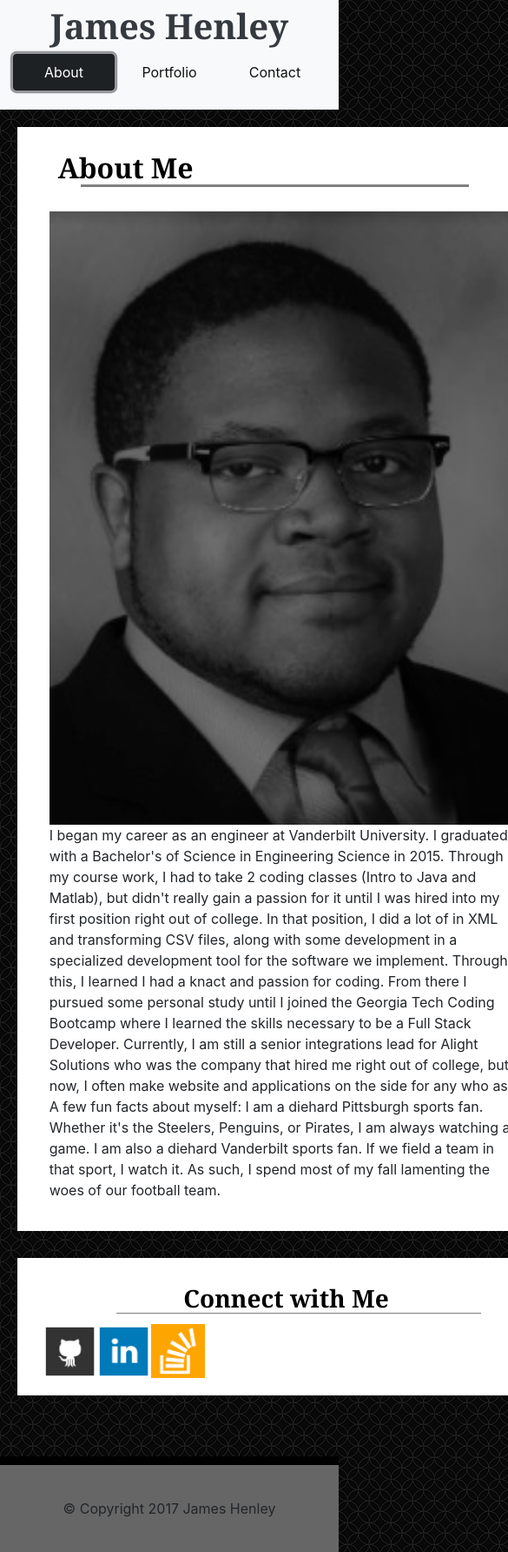
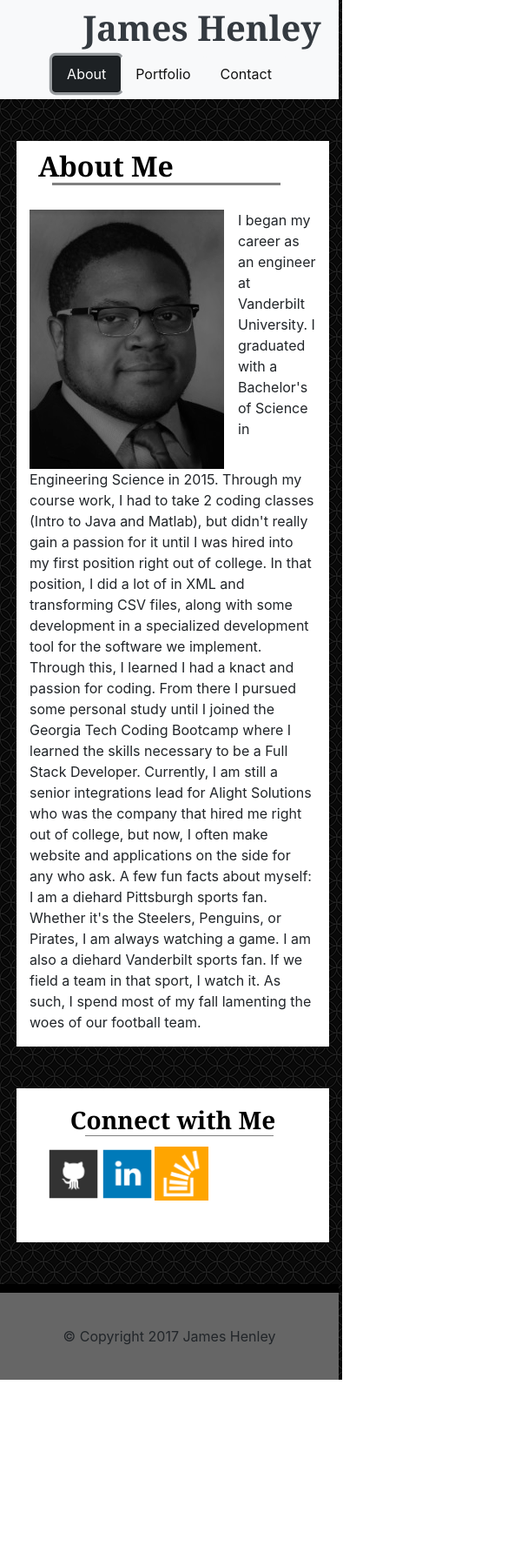
Before and after one commit to sousaman/Bootstrap-Portfolio, a plain HTML site: page about.html in a window 390 px wide. Shown: the top 1784 px of the page at 87% size, 585 px wide, since content can reach past the window. After the commit the page ends 1586 px from the top, so only its background shows below. Drawn offline with nearby package versions, Linux system fonts and the light colour scheme.

Commit message:
Commiting the final code changes

```diff
--- a/about.html
+++ b/about.html
@@ -13,49 +13,50 @@
 	<link rel="stylesheet" href="assets/css/style.css">
 </head>
 
-<body>
+<body class="container-responsive">
 
-	<div class="page-wrap">
+	<div class="container-responsive">
 
-		<div class="topLine clearFix">
-
-			<h1>
+		<nav class="col col-12 navbar navbar-light bg-light sticky-top">
+			<div class="container-fluid justify-content-between">
+				<h1 class="col col-auto">
 					<a href="index.html" class="text-dark">James Henley</a>
 				</h1>
-
-			<nav>
-				<ul>
-					<li>
+				<form class="col col-auto container">
+					<ul class="nav nav-pills">
+						<li class="nav-item mx-auto">
 							<a class="nav-link btn btn-dark active" href="about.html">About</a>
 						</li>
-					<li>
+						<li class="nav-item mx-auto">
 							<a class="nav-link btn btn-light" href="portfolio.html">Portfolio</a>
 						</li>
-					<li>
-						<a class="nav-link btn btn-light " href="contact.html">Contact</a>
+						<li class="nav-item mx-auto">
+							<a class="nav-link btn btn-light" href="contact.html">Contact</a>
 						</li>
 					</ul>
+				</form>
+			</div>
 		</nav>
 	</div>
 
-		<div class="overallContent clearFix">
-			<div class="mainContent">
+	<div class="container-fluid clearfix my-5 mx-1">
+		<div class="mainContent col-md-8 float-left p-2-md ml-2-md">
 			<h2>About Me</h2>
-				<img src="assets/images/Headshot.png" class="pr-3" id="headshot">
-				<p>I began my career as an engineer at Vanderbilt University. I graduated with a Bachelor's of Science in Engineering Science in 2015.
-					Through my course work, I had to take 2 coding classes (Intro to Java and Matlab), but didn't really gain a passion
-					for it until I was hired into my first position right out of college. In that position, I did a lot of in XML and transforming
-					CSV files, along with some development in a specialized development tool for the software we implement. Through this, I
-					learned I had a knact and passion for coding. From there I pursued some personal study until I joined the Georgia Tech Coding
-					Bootcamp where I learned the skills necessary to be a Full Stack Developer. Currently, I am still a senior integrations
-					lead for Alight Solutions who was the company that hired me right out of college, but now, I often make website and applications
-					on the side for any who ask.
+			<img src="assets/images/Headshot.png" class="pr-3 img-fluid float-left" id="headshot">
+			<p>I began my career as an engineer at Vanderbilt University. I graduated with a Bachelor's of Science in Engineering Science
+				in 2015. Through my course work, I had to take 2 coding classes (Intro to Java and Matlab), but didn't really gain a
+				passion for it until I was hired into my first position right out of college. In that position, I did a lot of in XML
+				and transforming CSV files, along with some development in a specialized development tool for the software we implement.
+				Through this, I learned I had a knact and passion for coding. From there I pursued some personal study until I joined
+				the Georgia Tech Coding Bootcamp where I learned the skills necessary to be a Full Stack Developer. Currently, I am still
+				a senior integrations lead for Alight Solutions who was the company that hired me right out of college, but now, I often
+				make website and applications on the side for any who ask. A few fun facts about myself: I am a diehard Pittsburgh sports
+				fan. Whether it's the Steelers, Penguins, or Pirates, I am always watching a game. I am also a diehard Vanderbilt sports
+				fan. If we field a team in that sport, I watch it. As such, I spend most of my fall lamenting the woes of our football
+				team.</p>
+		</div>
 
-					A few fun facts about myself: I am a diehard Pittsburgh sports fan. Whether it's the Steelers, Penguins, or Pirates, I am always
-					watching a game. I am also a diehard Vanderbilt sports fan. If we field a team in that sport, I watch it. As such, I spend most of
-					my fall lamenting the woes of our football team.</p>
-			</div>
-			<div class="sideBar">
+		<div class="sideBar col-md-3 float-right p-2-md pb-5 mt-5 mr-5-md">
 			<div class="card-body">
 				<h3 class="card-title otherHeadings">Connect with Me</h3>
 				<a href="https://github.com/sousaman" target="_blank">
--- a/assets/css/style.css
+++ b/assets/css/style.css
@@ -7,19 +7,6 @@ html {
 	background-image: url("../images/spiration-dark/spiration dark/spiration dark.png");
 	background-repeat: repeat;
 	margin: 0;
-}
-
-img {
-	float: left;
-}
-
-nav li {
-	display: inline-block;
-}
-
-nav {
-	float: right;
-	background-color: #f8f9fa;
 }
 
 h1 {
@@ -76,32 +63,13 @@ h5 {
 	height: 100%;
 }
 
-.overallContent {
-	width: 100%;
-	max-width: 960px;
-	margin-left: 5%;
-	margin-top: 5%;
-	margin-bottom: 10%;
-}
-
 .mainContent {
 	border-color: #dddddd;
 	background-color: #ffffff;
-	float: left;
-	width: 100%;
-	max-width: 630px;
-	padding-bottom: 3%;
-	padding-top: 3%;
-	padding-left: 6%;
-	padding-right: 6%;
 }
 
 .sideBar {
 	background-color: #ffffff;
-	max-width: 270px;
-	float: right;
-	padding-bottom: 3%;
-	align-content: center;
 }
 
 .logo {
@@ -180,103 +148,3 @@ h5 {
 	outline: 5px solid gray;
 	outline-offset: -5px;
 }
-
-@media only screen and (max-width: 980px) {
-	.overallContent {
-		max-width: 768px;
-	}
-	.mainContent {
-		max-width: 420px;
-		float: left;
-	}
-	.sideBar {
-		width: 250px;
-		float: right;
-		padding-left: 10px;
-		padding-right: 10px;
-		padding-top: 10px;
-		padding-bottom: 20px;
-	}
-	.logo {
-		width: 33%;
-		height: 33%;
-	}
-}
-
-@media only screen and (max-width: 748px) {
-	h1 {
-		left: 0%;
-	}
-	nav {
-		justify-content: center;
-	}
-	.overallContent {
-		width: 748px;
-		overflow: auto;
-	}
-	.mainContent {
-		max-width: 100%;
-		margin-bottom: 5%;
-		width: 100%;
-	}
-	.sideBar {
-		max-width: 100%;
-		width: 100%
-	}
-	.logo {
-		float: left;
-		width: 62px;
-		height: 62px;
-	}
-
-	.placeholderPics {
-		width: 100%;
-		margin: 10px;
-		height: 150px;
-		z-index: 1;
-	}
-}
-
-@media only screen and (max-width: 640px) {
-	h1 {
-		width: 100%;
-		float: none;
-		left: 0%;
-	}
-	.overallContent {
-		width: 620px;
-	}
-	img {
-		float: none;
-		width: 100%;
-		height: auto;
-	}
-	nav {
-		text-align: center;
-		width: 100%;
-	}
-	nav li {
-		width: 30%;
-	}
-	.mainContent {
-		max-width: 100%;
-		margin-bottom: 5%;
-		width: 100%;
-	}
-	.sideBar {
-		max-width: 100%;
-		width: 100%;
-		margin-bottom: 5%;
-	}
-	.logo {
-		float: left;
-		width: 62px;
-		height: 62px;
-	}
-	.placeholderPics {
-		width: 100%;
-		margin: 10px;
-		height: 100px;
-		z-index: 1;
-	}
-}
```
Also changed, not shown: contact.html (+16 -17 lines), index.html (+9 -9 lines), portfolio.html (+22 -21 lines). Lines whose indentation alone changed are shown as unchanged.
